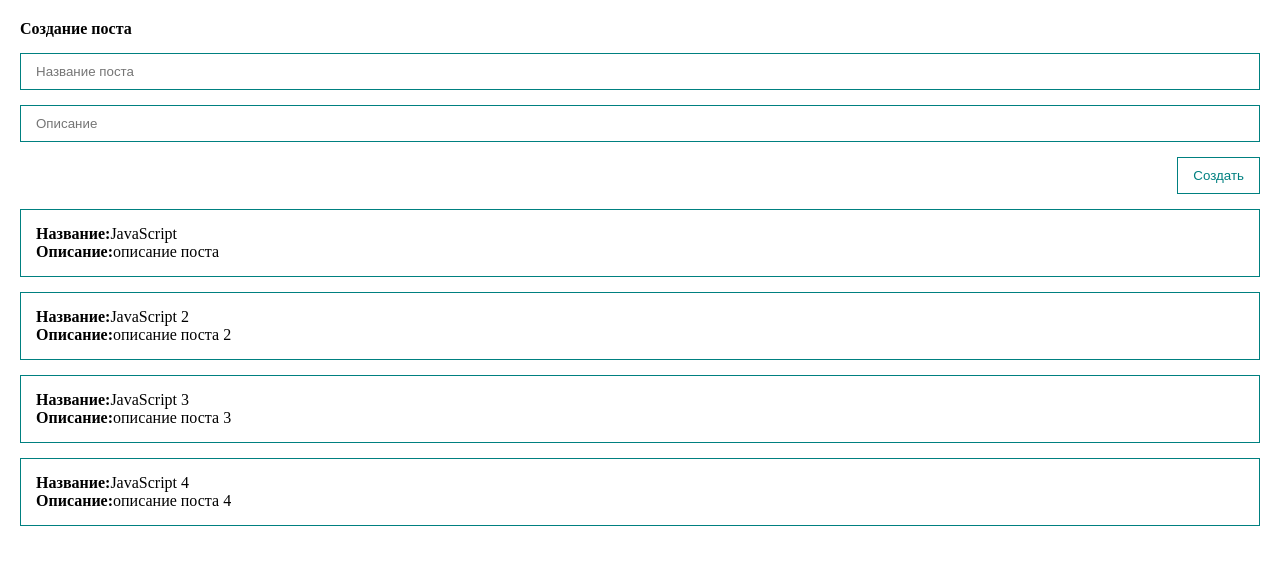
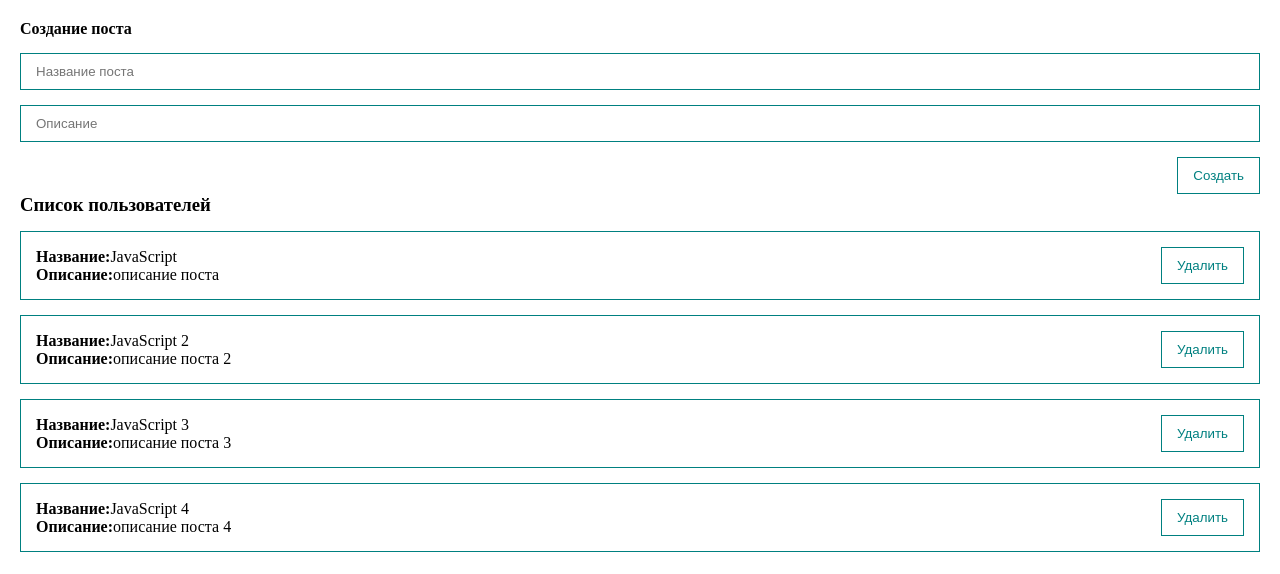
Before and after one commit to SerKin18/Vue-3, a Vue app: page / in a window 1280 px wide. Shown: the top 574 px of the page. Built offline with nearby package versions, Linux system fonts and the light colour scheme.

Commit message:
components item,button

```diff
--- a/src/components/PostForm.vue
+++ b/src/components/PostForm.vue
@@ -13,11 +13,16 @@
       type="text"
       placeholder="Описание"
     />
-    <button class="btn" @click="createPosts">Создать</button>
+    <my-button  @click="createPosts"
+	 style="align-self: flex-end; margin-top: 15px"
+      >Создать</my-button
+    >
   </form>
 </template>
 <script>
+import MyButton from "@/components/UI/MyButton";
 export default {
+  components: { MyButton },
   data() {
     return {
       post: {
@@ -44,14 +49,7 @@
   flex-direction: column;
 }
 
-.btn {
-  margin-top: 15px;
-  padding: 10px 15px;
-  align-self: flex-end;
-  background: none;
-  color: teal;
-  border: 1px solid teal;
-}
+
 
 .input {
   width: 100%;
--- /dev/null
+++ b/src/components/PostItem.vue
@@ -0,0 +1,33 @@
+<template>
+  <div class="post">
+    <div>
+      <div><strong>Название:</strong>{{ post.title }}</div>
+      <div><strong>Описание:</strong>{{ post.body }}</div>
+    </div>
+	 <div class="post__btn">
+		<my-button>Удалить</my-button>
+	 </div>
+  </div>
+</template>
+<script>
+import MyButton from'@/components/UI/MyButton'
+export default {
+	components:{MyButton},
+  props: {
+    post: {
+      type: Object,
+      required: true,
+    },
+  },
+};
+</script>
+<style scoped>
+.post {
+  margin-top: 15px;
+  padding: 15px;
+  border: 1px solid teal;
+  display: flex;
+  align-items: center;
+  justify-content: space-between;
+}
+</style>
--- a/src/components/PostList.vue
+++ b/src/components/PostList.vue
@@ -1,13 +1,15 @@
 <template lang="">
   <div>
-    <div class="post" v-for="post in posts">
-      <div><strong>Название:</strong>{{ post.title }}</div>
-      <div><strong>Описание:</strong>{{ post.body }}</div>
-    </div>
+    <h3>Список пользователей</h3>
+    <post-item
+	 v-for="post in posts"
+	 :post="post"/>
   </div>
 </template>
 <script>
+import PostItem from "@/components/PostItem.vue";
 export default {
+  components: { PostItem },
   props: {
     posts: {
       type: Array,
--- /dev/null
+++ b/src/components/UI/MyButton.vue
@@ -0,0 +1,19 @@
+<template >
+	<button class="btn">
+		<slot></slot>
+	</button>
+</template>
+<script>
+export default {
+
+}
+</script>
+<style scoped>
+	.btn {
+
+  padding: 10px 15px;
+  background: none;
+  color: teal;
+  border: 1px solid teal;
+}
+</style>
```
